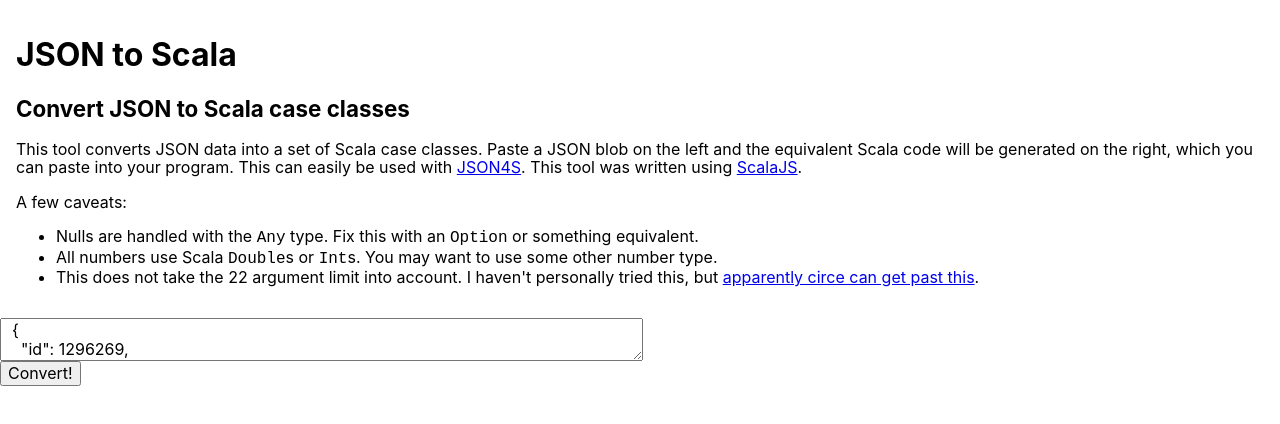
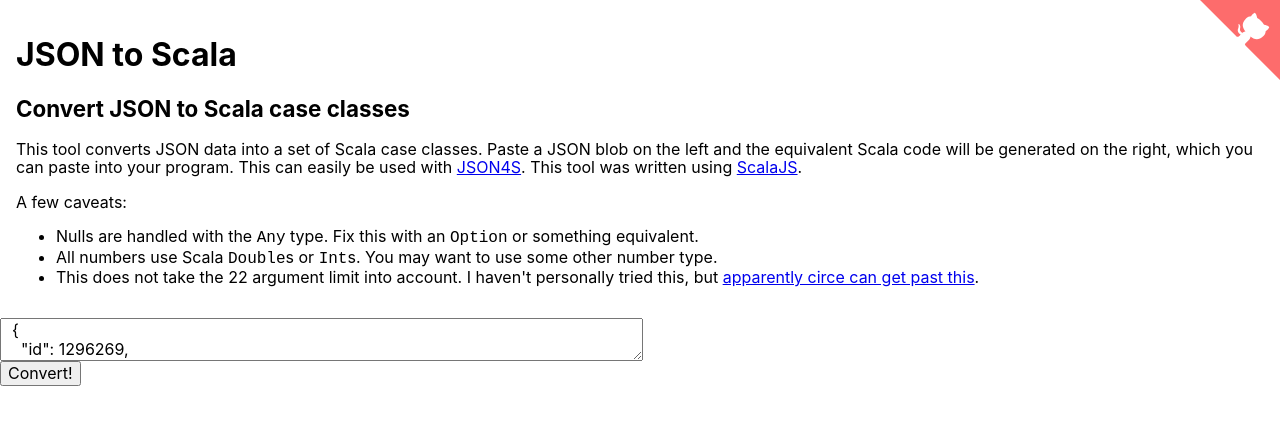
Before and after one commit to macalinao/json-to-scala, a plain HTML site: page public/index.html in a window 1280 px wide. Drawn offline with nearby package versions, Linux system fonts and the light colour scheme; a script that the page names is missing.

Commit message:
fork me on github

```diff
--- a/public/index.html
+++ b/public/index.html
@@ -6,6 +6,7 @@
     <link href="styles.css" rel="stylesheet" />
   </head>
   <body>
+    <a href="https://github.com/simplyianm/json-to-scala" class="github-corner"><svg width="80" height="80" viewBox="0 0 250 250" style="fill:#FD6C6C; color:#fff; position: absolute; top: 0; border: 0; right: 0;"><path d="M0,0 L115,115 L130,115 L142,142 L250,250 L250,0 Z"></path><path d="M128.3,109.0 C113.8,99.7 119.0,89.6 119.0,89.6 C122.0,82.7 120.5,78.6 120.5,78.6 C119.2,72.0 123.4,76.3 123.4,76.3 C127.3,80.9 125.5,87.3 125.5,87.3 C122.9,97.6 130.6,101.9 134.4,103.2" fill="currentColor" style="transform-origin: 130px 106px;" class="octo-arm"></path><path d="M115.0,115.0 C114.9,115.1 118.7,116.5 119.8,115.4 L133.7,101.6 C136.9,99.2 139.9,98.4 142.2,98.6 C133.8,88.0 127.5,74.4 143.8,58.0 C148.5,53.4 154.0,51.2 159.7,51.0 C160.3,49.4 163.2,43.6 171.4,40.1 C171.4,40.1 176.1,42.5 178.8,56.2 C183.1,58.6 187.2,61.8 190.9,65.4 C194.5,69.0 197.7,73.2 200.1,77.6 C213.8,80.2 216.3,84.9 216.3,84.9 C212.7,93.1 206.9,96.0 205.4,96.6 C205.1,102.4 203.0,107.8 198.3,112.5 C181.9,128.9 168.3,122.5 157.7,114.1 C157.9,116.9 156.7,120.9 152.7,124.9 L141.0,136.5 C139.8,137.7 141.6,141.9 141.8,141.8 Z" fill="currentColor" class="octo-body"></path></svg></a><style>.github-corner:hover .octo-arm{animation:octocat-wave 560ms ease-in-out}@keyframes octocat-wave{0%,100%{transform:rotate(0)}20%,60%{transform:rotate(-25deg)}40%,80%{transform:rotate(10deg)}}@media (max-width:500px){.github-corner:hover .octo-arm{animation:none}.github-corner .octo-arm{animation:octocat-wave 560ms ease-in-out}}</style>
     <header>
       <h1>JSON to Scala</h1>
       <h2>Convert JSON to Scala case classes</h2>
```
